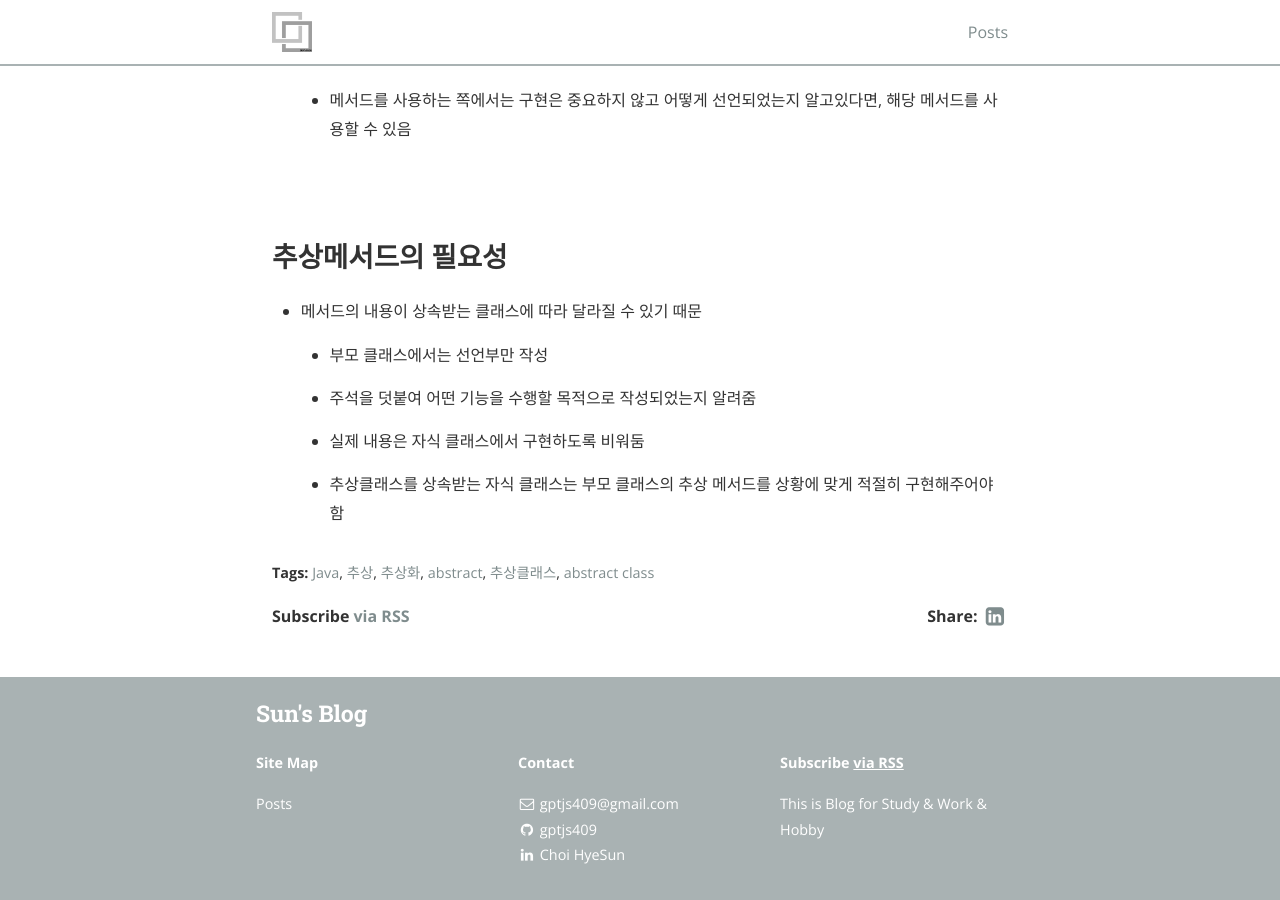
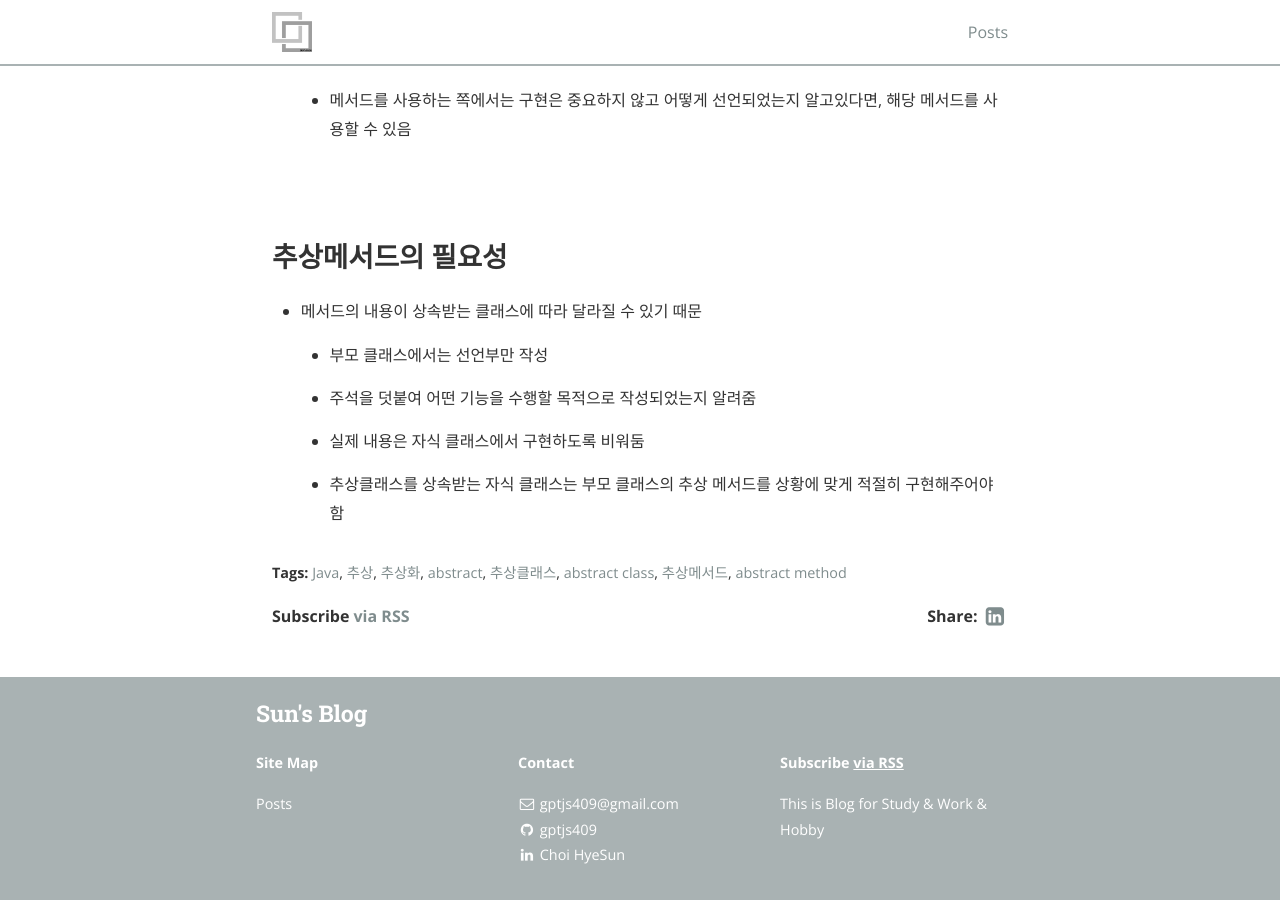
Before and after one commit to gptjs409/gptjs409.github.io, a Jekyll site: the page built from _posts/java/2019-09-02-abstract-class.md, in a window 1280 px wide and 900 px high, scrolled down 1368 px. Built offline with Jekyll 4.4.1, drawn with Linux system fonts in a browser that asks for light colours; nearby versions of some CDN libraries.

Commit message:
Update 2019-09-02-abstract-class.md

```diff
--- a/_posts/java/2019-09-02-abstract-class.md
+++ b/_posts/java/2019-09-02-abstract-class.md
@@ -11,6 +11,8 @@ tags:
   - abstract
   - 추상클래스
   - abstract class
+  - 추상메서드
+  - abstract method
 ---
 
 ## 추상클래스(abstract class) - 정의
```
